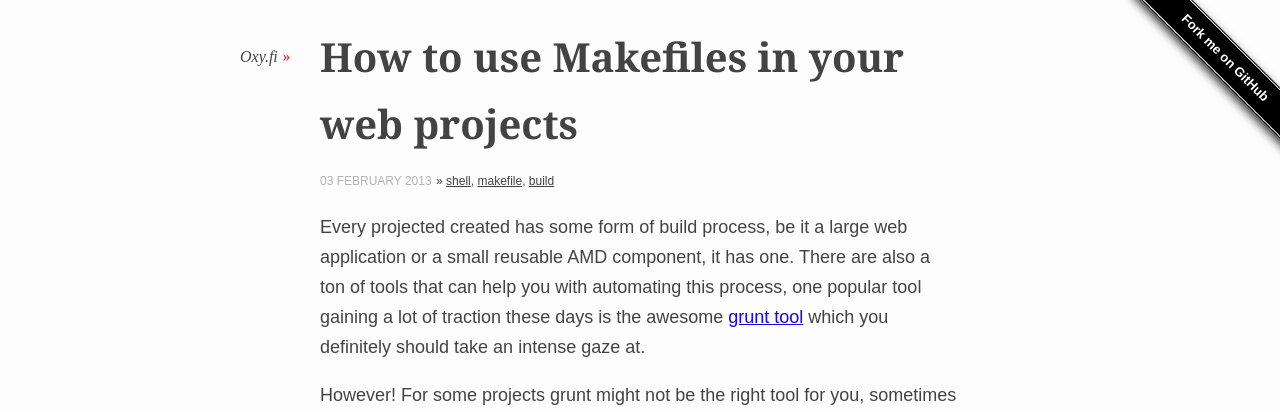
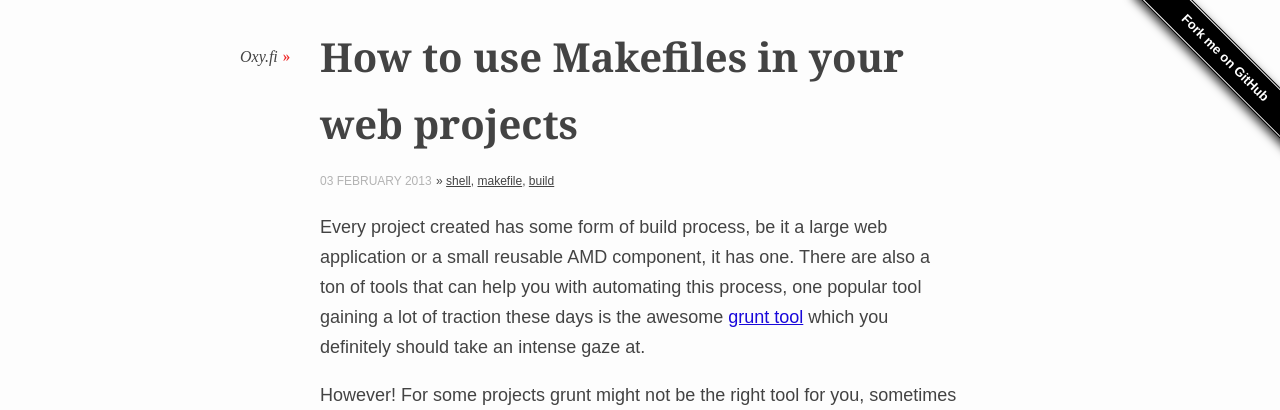
Before and after one commit to oxyc/blog, a Jekyll site: the page built from _posts/2013-02-03-how-to-use-makefiles-in-your-web-projects.md, in a window 1280 px wide and 900 px high. Shown: the top 410 px of the window. Built offline with Jekyll 4.4.1, drawn with Linux system fonts in a browser that asks for light colours; some web fonts are replaced.

Commit message:
Fix typo

```diff
--- a/_posts/2013-02-03-how-to-use-makefiles-in-your-web-projects.md
+++ b/_posts/2013-02-03-how-to-use-makefiles-in-your-web-projects.md
@@ -3,7 +3,7 @@ title: How to use Makefiles in your web projects
 layout: post
 tags: ['shell', 'makefile', 'build']
 ---
-<p class="preamble">Every projected created has some form of build process, be
+<p class="preamble">Every project created has some form of build process, be
 it a large web application or a small reusable AMD component, it has one.
 There are also a ton of tools that can help you with automating this process,
 one popular tool gaining a lot of traction these days is the awesome <a
```
